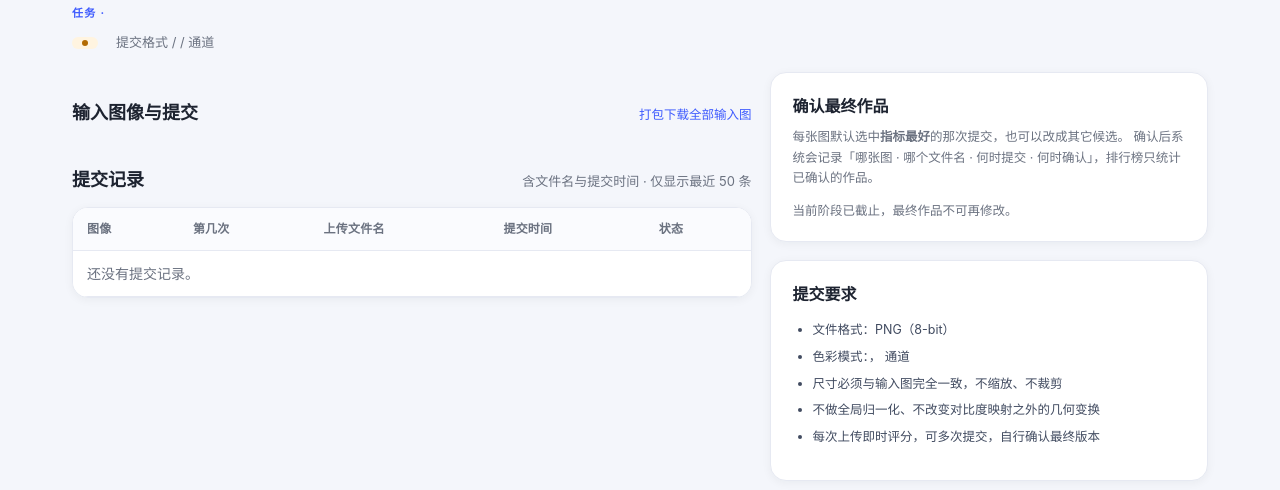
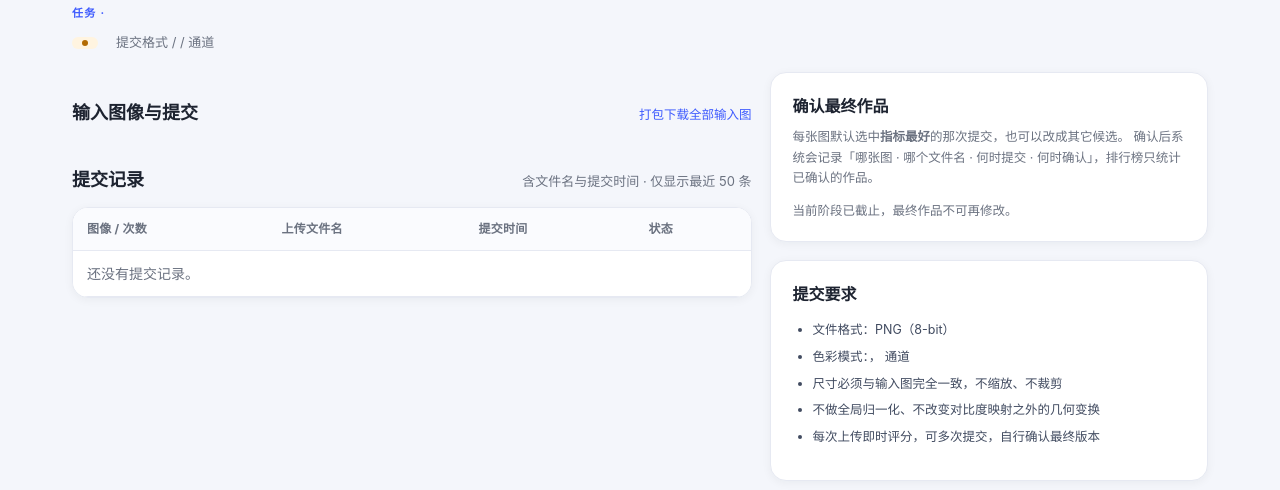
Before and after one commit to Yizhi-jlY/DIP-Competition, a Django app: template templates/task.html in a window 1280 px wide. Shown: the part 65-555 px from the top of the page. Run offline with Django 5.2, Linux system fonts and the light colour scheme; the template is opened without the code that fills it, so the values that code supplies are empty.

Commit message:
任务页提交记录合并图像与次数列，为确认时间留出宽度

```diff
--- a/templates/task.html
+++ b/templates/task.html
@@ -77,7 +77,7 @@
       <table class="data">
         <thead>
           <tr>
-            <th>图像</th><th class="nowrap">第几次</th><th>上传文件名</th><th class="nowrap">提交时间</th>
+            <th>图像 / 次数</th><th>上传文件名</th><th class="nowrap">提交时间</th>
             {% for m in metric_specs %}<th class="num">{{ m.name }}</th>{% endfor %}
             <th>状态</th>
           </tr>
@@ -85,8 +85,7 @@
         <tbody>
           {% for sub in history %}
           <tr>
-            <td>{{ sub.image_key }}</td>
-            <td class="nowrap">v{{ sub.attempt }}</td>
+            <td class="nowrap">{{ sub.image_key }} <span class="muted small">v{{ sub.attempt }}</span></td>
             <td class="mono small name-cell" title="{{ sub.original_name }}">{{ sub.original_name|default:"—" }}</td>
             <td class="mono small nowrap">{{ sub.created_at|date:"Y-m-d H:i:s" }}</td>
             {% for m in metric_specs %}
```
